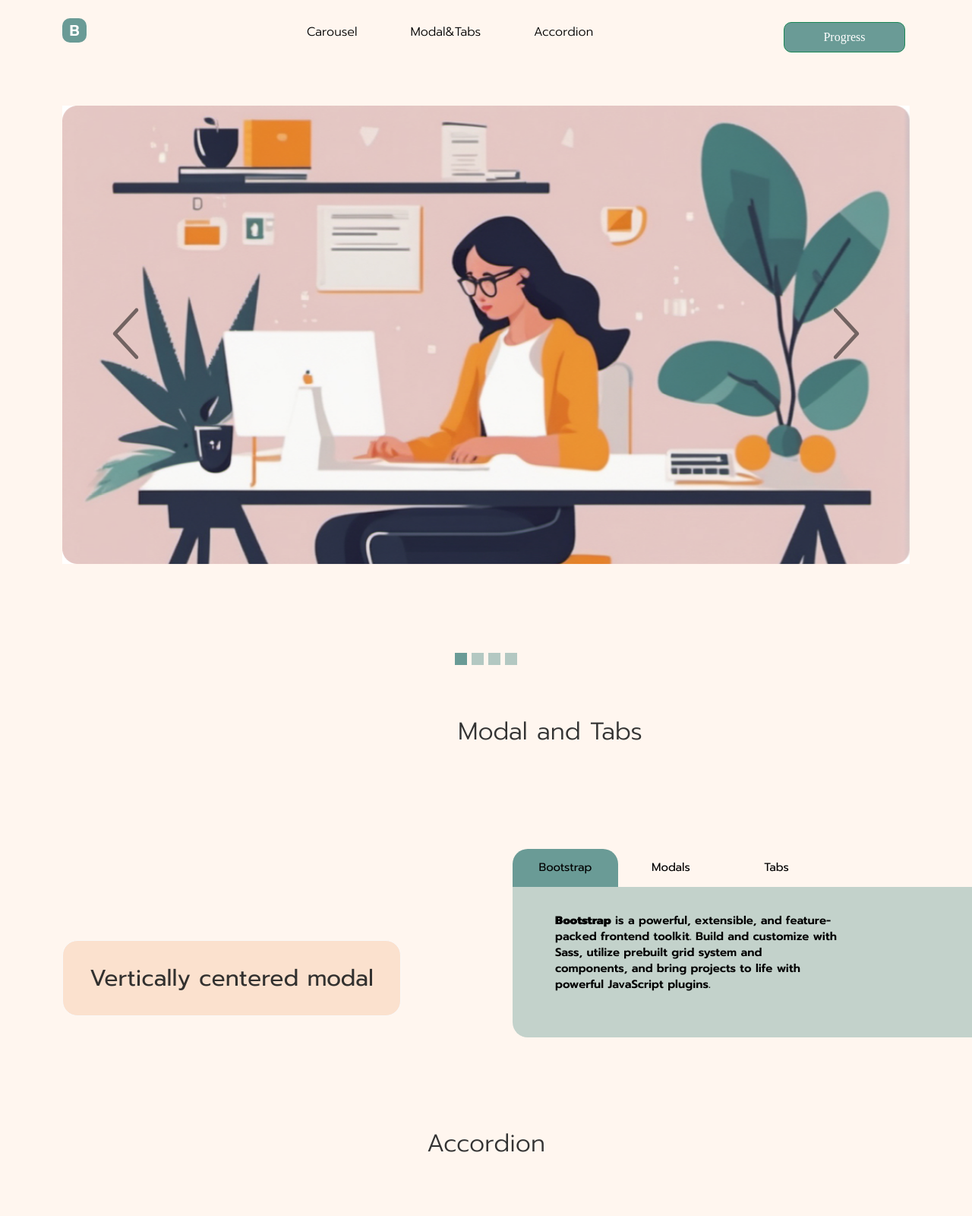
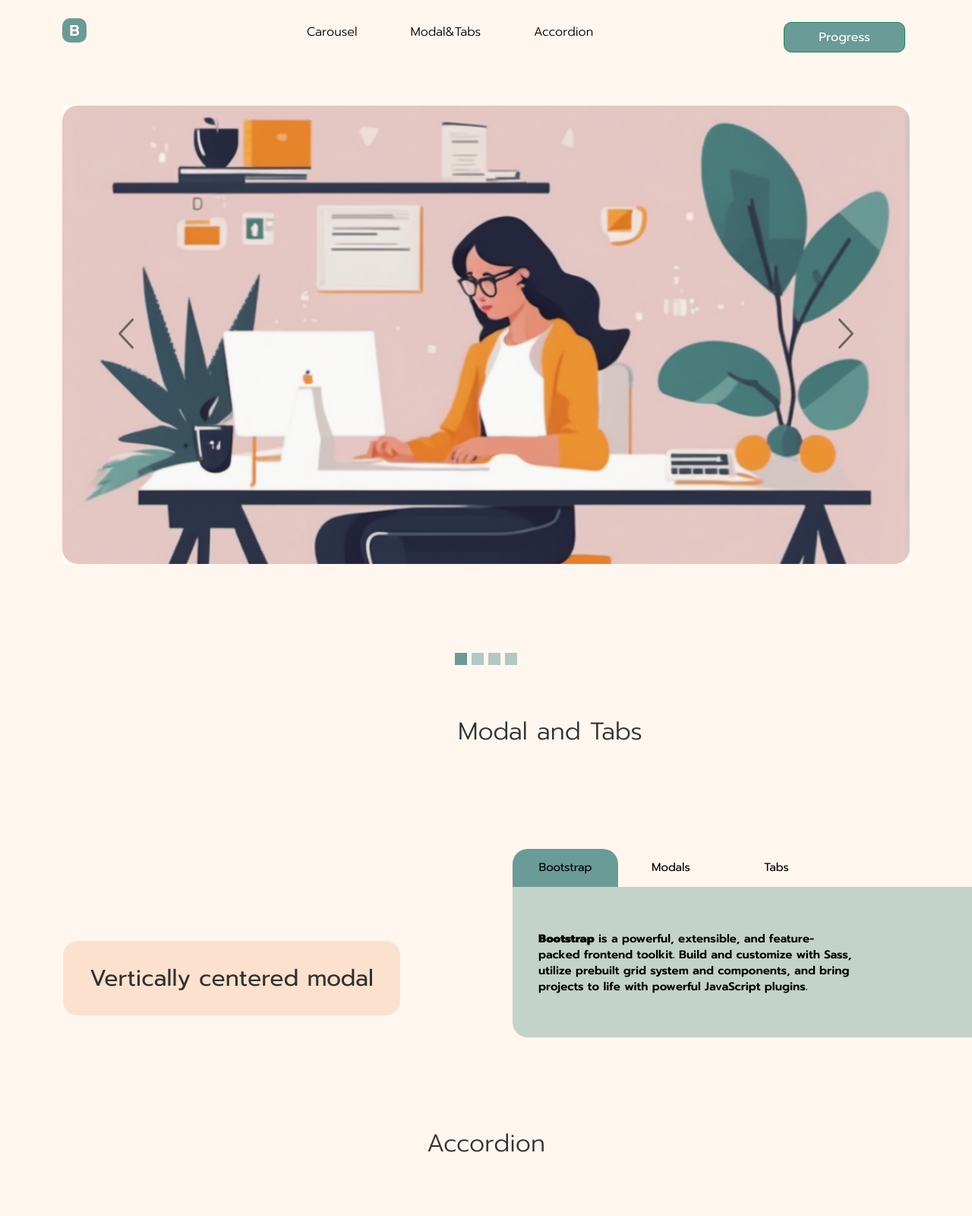
Before and after one commit to Shchepetov2023/Lesson0.6, a plain HTML site: page index.html in a window 1280 px wide. Shown: the top 1600 px of the page at 76% size. Drawn offline with Linux system fonts and the light colour scheme.

Commit message:
Исправил что смог

```diff
--- a/css/main_1.css
+++ b/css/main_1.css
@@ -81,7 +81,6 @@ a:hover, a:focus {
     background: #6A9B96;
     margin-top: 19px;
     color: var(--white, #FFF);
-    font-family: Proxima Nova;
     font-size: 16px;
     font-style: normal;
     font-weight: 400;
@@ -111,6 +110,8 @@ a:hover, a:focus {
    border: none;
 
 }
+
+
 
 .modal-wrapper {
    display: flex;
@@ -189,7 +190,7 @@ h4 {
     font-style: normal;
     font-weight: 400;
     line-height: 21px;
-    margin-left: 119px;
+    margin: 0 auto;
 
 }
 
@@ -257,7 +258,8 @@ h4 {
     font-style: normal;
     font-weight: 600;
     line-height: 21px;
-    padding: 34px 58px 116px 56px;
+    padding: 34px;
+    padding-top: 58px;
 }
 
 .accord-menu {
--- a/index.html
+++ b/index.html
@@ -59,12 +59,10 @@
                           </div>
                         </div>
                         <button class="carousel-control-prev" type="button" data-bs-target="#carouselExampleIndicators" data-bs-slide="prev">
-                            <img src="./img/ChevronLeft.svg" class="d-block w-100" alt="...">
-                            <span class="visually-hidden">Previous</span>
+                            <img src="./img/ChevronLeft.svg" class="d-block" alt="...">
                         </button>
                         <button class="carousel-control-next" type="button" data-bs-target="#carouselExampleIndicators" data-bs-slide="next">
-                            <img src="./img/ChevronRight.svg" class="d-block w-100" alt="...">
-                            <span class="visually-hidden">Next</span>
+                            <img src="./img/ChevronRight.svg" class="d-block" alt="...">
                         </button>
                     </div>
                 </div>
```
